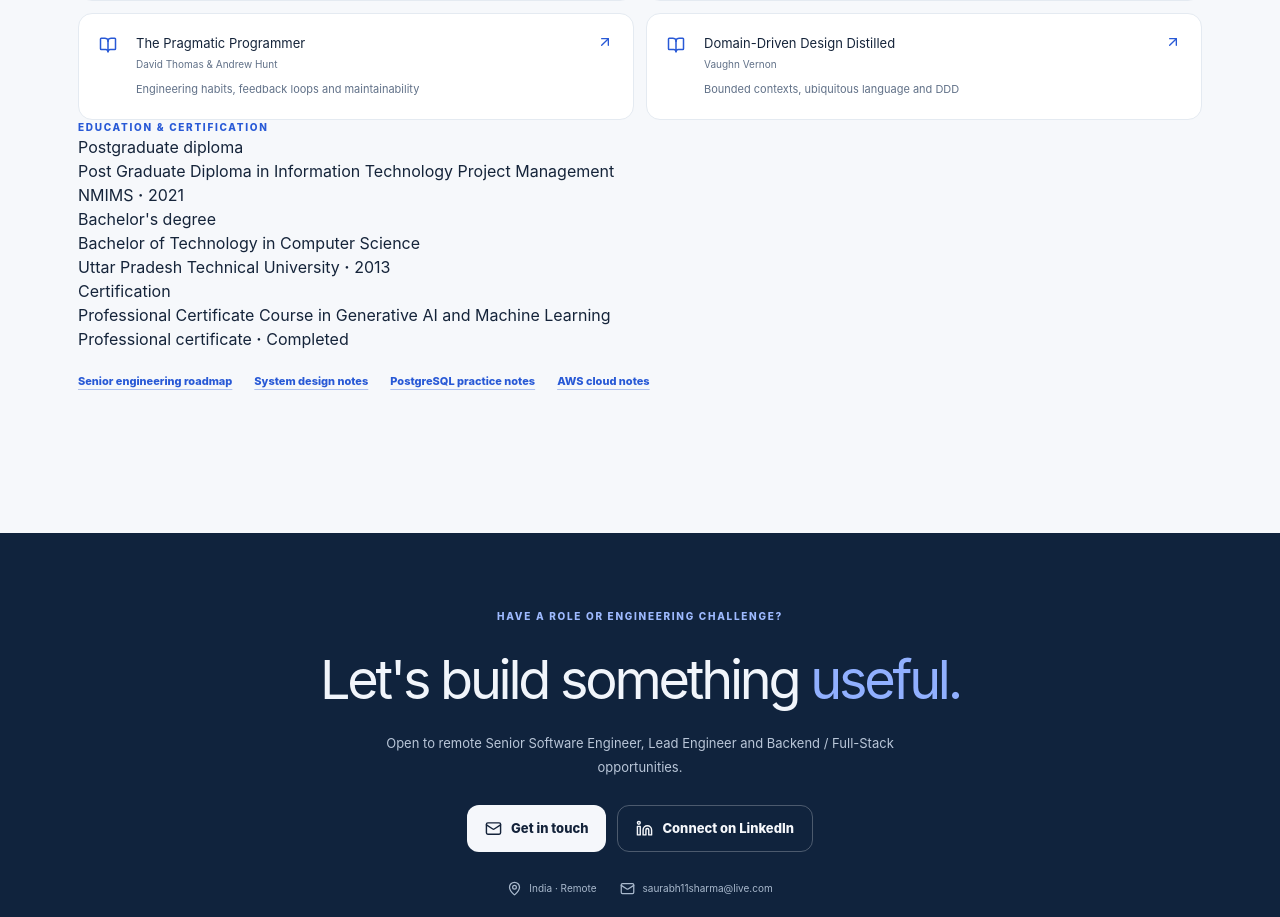
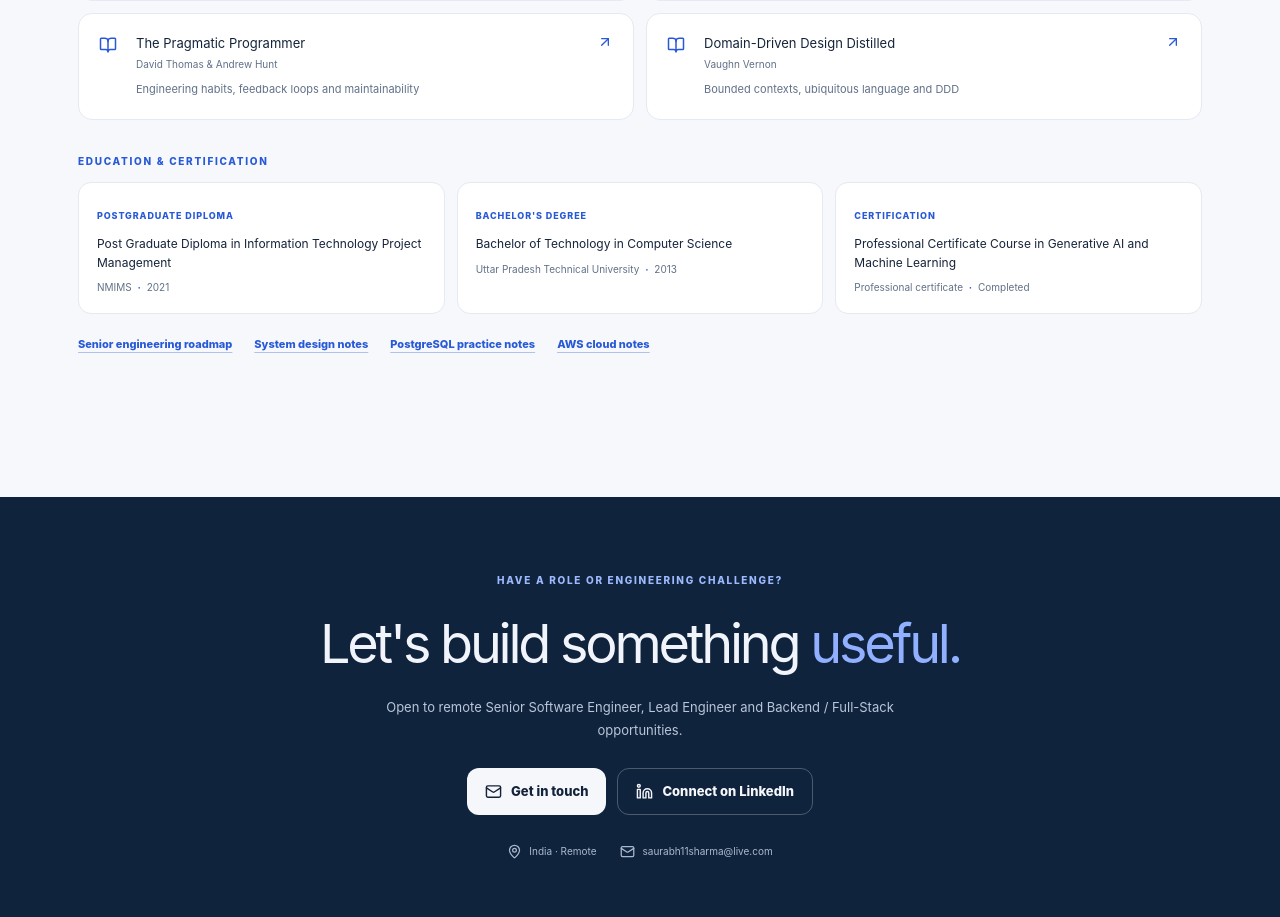
Before and after one commit to Saurabh11Sharma/saurabh11sharma.github.io, a React (Vite) app: page / in a window 1280 px wide. Shown: the part 6059-6976 px from the top of the page. Built offline with nearby package versions, Linux system fonts and the light colour scheme.

Commit message:
Style portfolio education and certification cards

```diff
--- a/src/index.css
+++ b/src/index.css
@@ -181,6 +181,15 @@ button { cursor: pointer; }
 .book-card span { display: block; margin-top: 4px; color: var(--muted); font-size: 10px; }
 .book-card p { margin: 9px 0 0; color: var(--muted); font-size: 11px; line-height: 1.6; }
 .book-arrow { color: var(--blue); }
+.credentials-block { margin-top: 34px; }
+.credentials-block > .eyebrow { margin: 0 0 13px; }
+.credentials-grid { display: grid; grid-template-columns: repeat(3, 1fr); gap: 12px; }
+.credential-card { padding: 18px; border: 1px solid var(--line); border-radius: 13px; background: var(--surface); }
+.credential-card > span { color: var(--blue); font-size: 9px; font-weight: 800; text-transform: uppercase; letter-spacing: .1em; }
+.credential-card h3 { margin: 10px 0 8px; font-size: 12px; line-height: 1.55; }
+.credential-card p { margin: 0; color: var(--muted); font-size: 10px; }
+.credential-card b { color: var(--blue); padding: 0 3px; }
+
 .learning-links { display: flex; flex-wrap: wrap; gap: 10px 22px; margin-top: 22px; }
 .learning-links a { color: var(--blue); font-size: 11px; font-weight: 800; text-decoration: underline; text-decoration-color: color-mix(in srgb, var(--blue) 35%, transparent); text-underline-offset: 4px; }
 
@@ -234,6 +243,7 @@ button { cursor: pointer; }
   .learning-banner > div:nth-child(2) { min-width: calc(100% - 65px); }
   .learning-banner a { margin-left: 61px; }
   .books-grid { grid-template-columns: 1fr; }
+  .credentials-grid { grid-template-columns: 1fr; }
   .timeline-heading { flex-direction: column; gap: 7px; }
   .timeline-heading time { padding: 0; }
   .contact-inner { padding: 65px 20px; }
```
